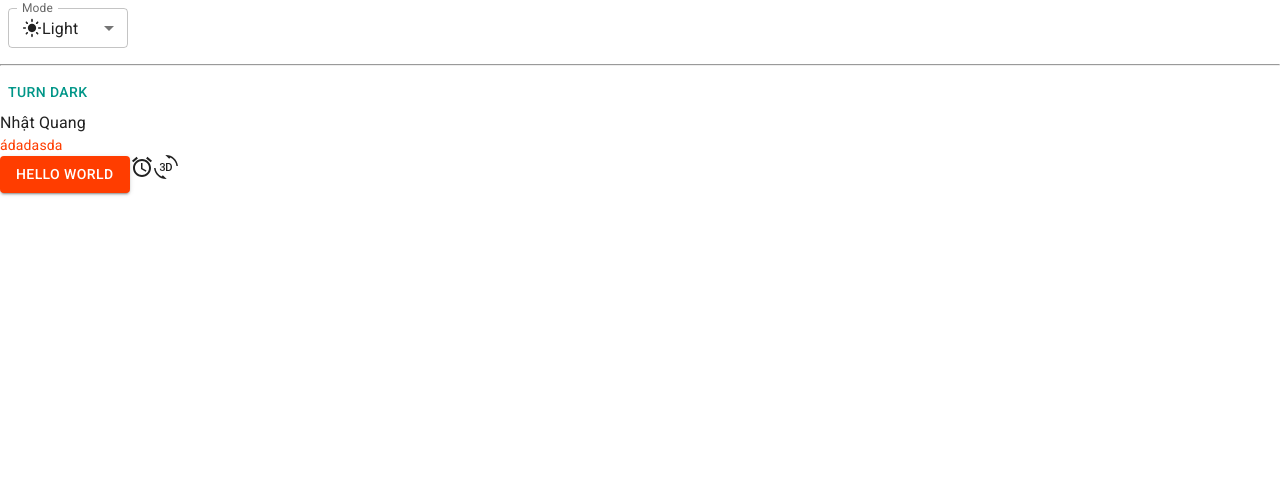
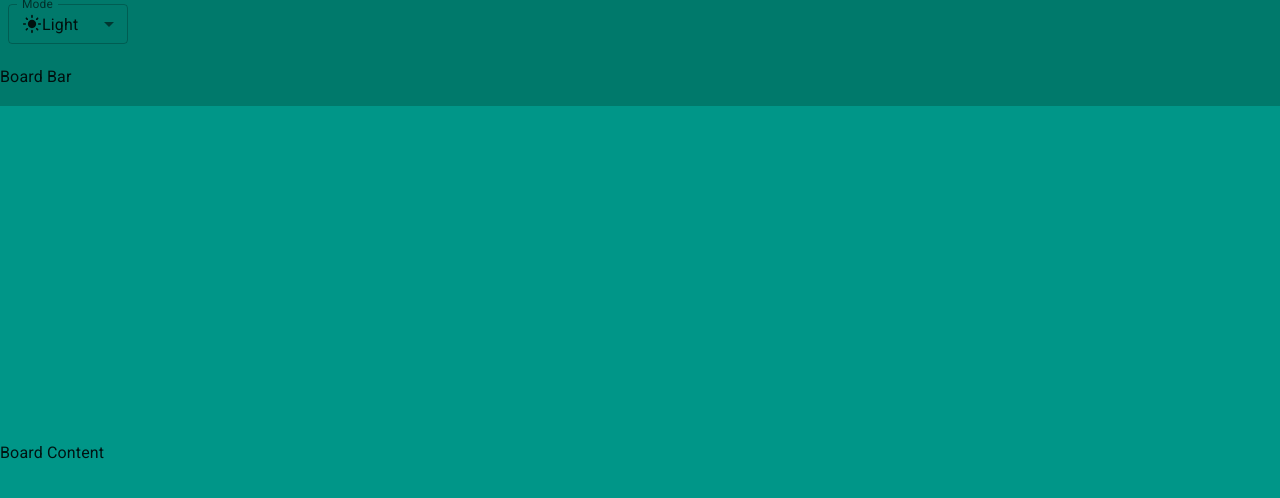
Before and after one commit to 0971938249/vite-trello-web, a React (Vite) app: page / in a window 1280 px wide. Shown: the top 498 px of the page. Built offline with nearby package versions, Linux system fonts and the light colour scheme.

Commit message:
basic_layout

```diff
--- a/index.html
+++ b/index.html
@@ -4,7 +4,7 @@
     <meta charset="UTF-8" />
     <link rel="icon" type="image/svg+xml" href="/vite.svg" />
     <meta name="viewport" content="width=device-width, initial-scale=1.0" />
-    <title>Vite + React</title>
+    <title>Trello MERN FULLSTACK</title>
     <link
       rel="stylesheet"
       href="https://fonts.googleapis.com/css2?family=Roboto:wght@300;400;500;700&display=swap"
--- a/src/App.jsx
+++ b/src/App.jsx
@@ -1,11 +1,5 @@
-import * as React from 'react'
-import AccessAlarmIcon from '@mui/icons-material/AccessAlarm'
-import ThreeDRotation from '@mui/icons-material/ThreeDRotation'
-import Button from '@mui/material/Button'
-import Typography from '@mui/material/Typography'
+
 import {
-  Experimental_CssVarsProvider as CssVarsProvider,
-  experimental_extendTheme as extendTheme,
   useColorScheme
 } from '@mui/material/styles'
 import InputLabel from '@mui/material/InputLabel'
@@ -13,9 +7,10 @@ import MenuItem from '@mui/material/MenuItem'
 import FormControl from '@mui/material/FormControl'
 import Select from '@mui/material/Select'
 import Box from '@mui/material/Box'
-import LightModeIcon from'@mui/icons-material/LightMode'
-import DarkModeOutlinedIcon from'@mui/icons-material/DarkMode'
-import SettingsBrightnessIcon from'@mui/icons-material/SettingsBrightness'
+import LightModeIcon from '@mui/icons-material/LightMode'
+import DarkModeOutlinedIcon from '@mui/icons-material/DarkMode'
+import SettingsBrightnessIcon from '@mui/icons-material/SettingsBrightness'
+import Container from '@mui/material/Container'
 
 function ModeSelect() {
   const { mode, setMode } = useColorScheme()
@@ -38,12 +33,12 @@ function ModeSelect() {
           </div>
         </MenuItem>
         <MenuItem value="dark">
-          <Box sx={{display: 'flex', alignItems: 'center', gap:1 }}>
+          <Box sx={{ display: 'flex', alignItems: 'center', gap:1 }}>
             <DarkModeOutlinedIcon fontSize='small'/> Dark
           </Box>
         </MenuItem>
         <MenuItem value="system">
-          <Box sx={{display: 'flex', alignItems: 'center', gap:1 }}>
+          <Box sx={{ display: 'flex', alignItems: 'center', gap:1 }}>
             <SettingsBrightnessIcon fontSize='small'/> System
           </Box>
         </MenuItem>
@@ -51,32 +46,47 @@ function ModeSelect() {
     </FormControl>
   )
 }
-function ModeToggle() {
-  const { mode, setMode } = useColorScheme()
-  return (
-    <Button
-      onClick={() => {
-        setMode(mode === 'light' ? 'dark' : 'light')
-      }}
-    >
-      {mode === 'light' ? 'Turn dark' : 'Turn light'}
-    </Button>
-  )
-}
+// function ModeToggle() {
+//   const { mode, setMode } = useColorScheme()
+//   return (
+//     <Button
+//       onClick={() => {
+//         setMode(mode === 'light' ? 'dark' : 'light')
+//       }}
+//     >
+//       {mode === 'light' ? 'Turn dark' : 'Turn light'}
+//     </Button>
+//   )
+// }
 
 function App() {
   return (
-    <>
-      <ModeSelect />
-      <hr/>
-      <ModeToggle />
-      <br/>
-      <div>Nhật Quang</div>
-      <Typography variant='body2'color="secondary">ádadasda</Typography>
-      <Button variant="contained" color="secondary">Hello world</Button>
-      <AccessAlarmIcon/>
-      <ThreeDRotation/>
-    </>
+    <Container maxWidth={false } disableGutters sx={{ height:'100vh' }}>
+      <Box sx={{
+        width:'100%',
+        height: (theme) => theme.trello.appBarHeight,
+        backgroundColor:'primary.dark',
+        display:'flex',
+        alignItems:'center' }}>
+        <ModeSelect />
+      </Box>
+      <Box sx={{
+        width:'100%',
+        height: (theme) => theme.trello.boardBarHeight,
+        backgroundColor:'primary.dark',
+        display:'flex',
+        alignItems:'center' }}>
+        Board Bar
+      </Box>
+      <Box sx={{
+        width:'100%',
+        height: (theme) => `calc( 100vh - ${theme.trello.appBarHeight} - ${theme.trello.boardBarHeight})`,
+        backgroundColor:'primary.main',
+        display:'flex',
+        alignItems:'center' }}>
+        Board Content
+      </Box>
+    </Container>
   )
 }
 
--- a/src/theme.js
+++ b/src/theme.js
@@ -2,6 +2,11 @@ import { cyan, deepOrange, orange, teal } from '@mui/material/colors'
 import { experimental_extendTheme as extendTheme } from '@mui/material/styles'
 // Create a theme instance.
 const theme = extendTheme({
+  trello:{
+    appBarHeight:'48px',
+    boardBarHeight: '58px'
+
+  },
   colorSchemes: {
     light: {
       palette: {
```
